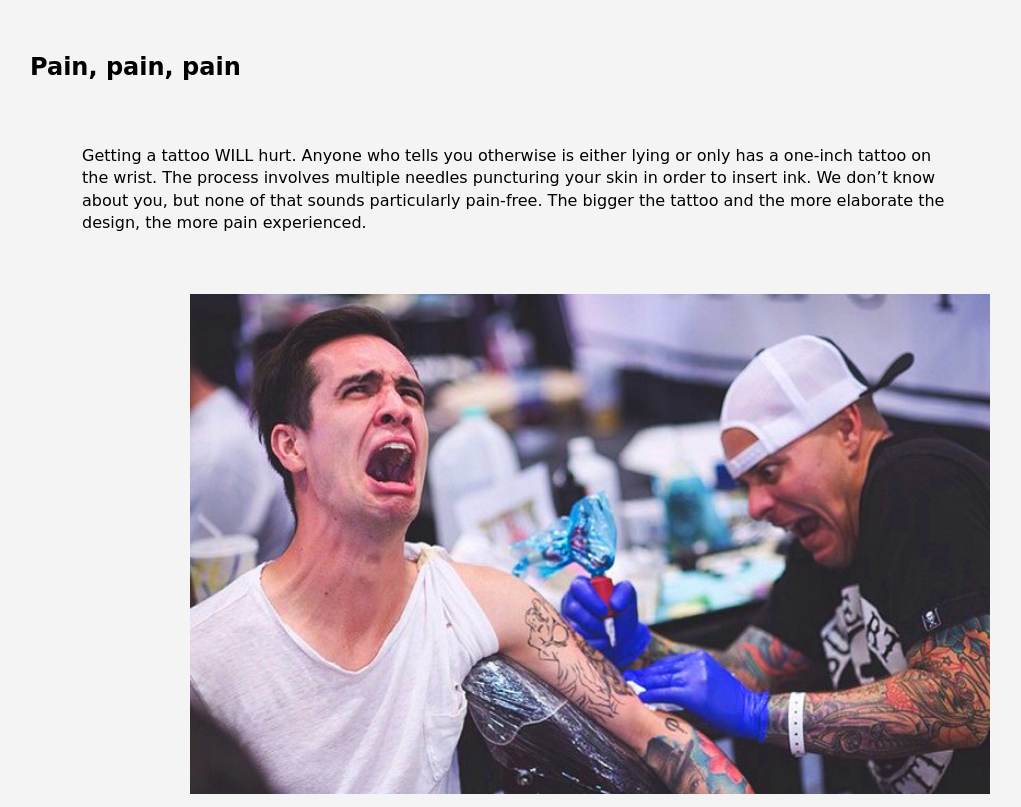
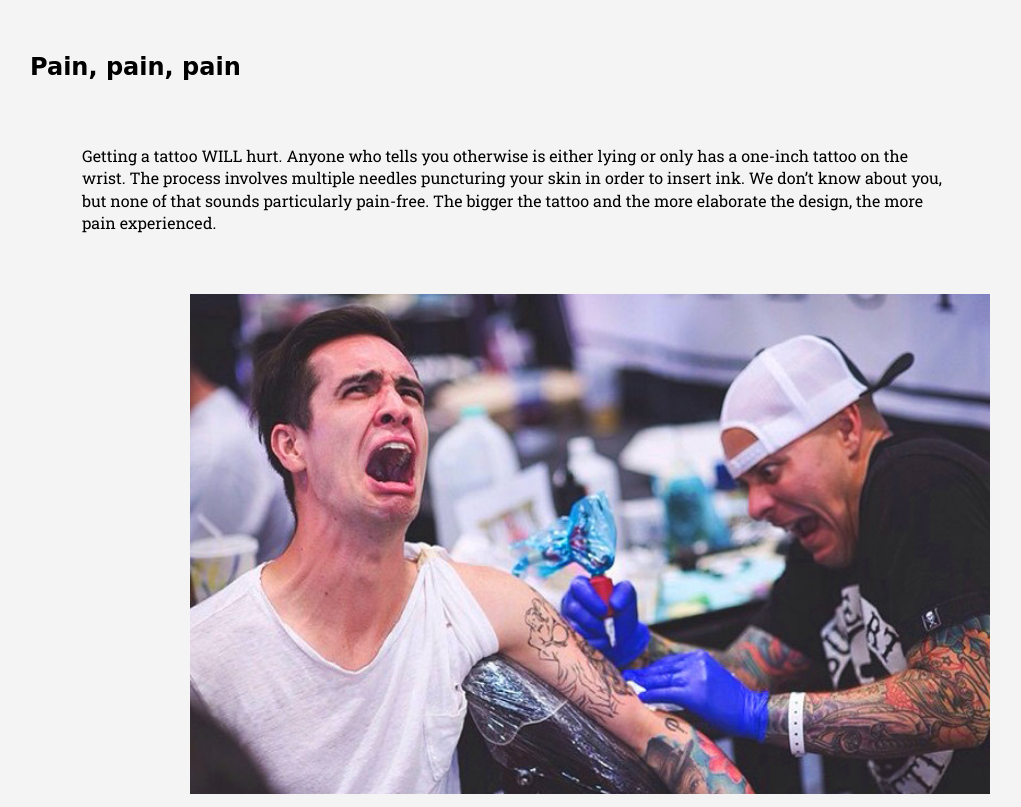
Before and after one commit to CatalinGheorghiu/Tattoo-1.1, a plain HTML site: page before.html in a window 1280 px wide. Shown: the part 933-1740 px from the top of the page, without its empty margins (50-1071 px from the left). Drawn offline with nearby package versions, Linux system fonts and the light colour scheme; some packages are replaced by stand-ins of ours; a web font is replaced by a local one.

Commit message:
changed font

```diff
--- a/css/style.css
+++ b/css/style.css
@@ -343,4 +343,5 @@ span {
 .container .main-section p {
     width: 80%;
     padding-left: 100px;
+    font-family: "Roboto Slab", serif;
 }
```
